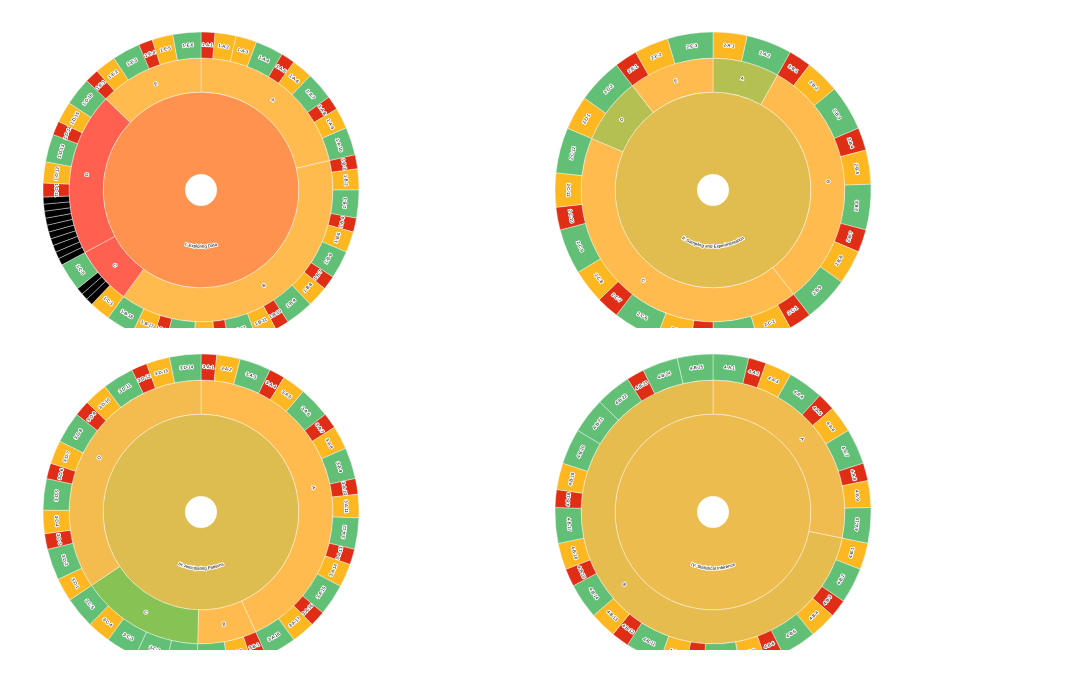
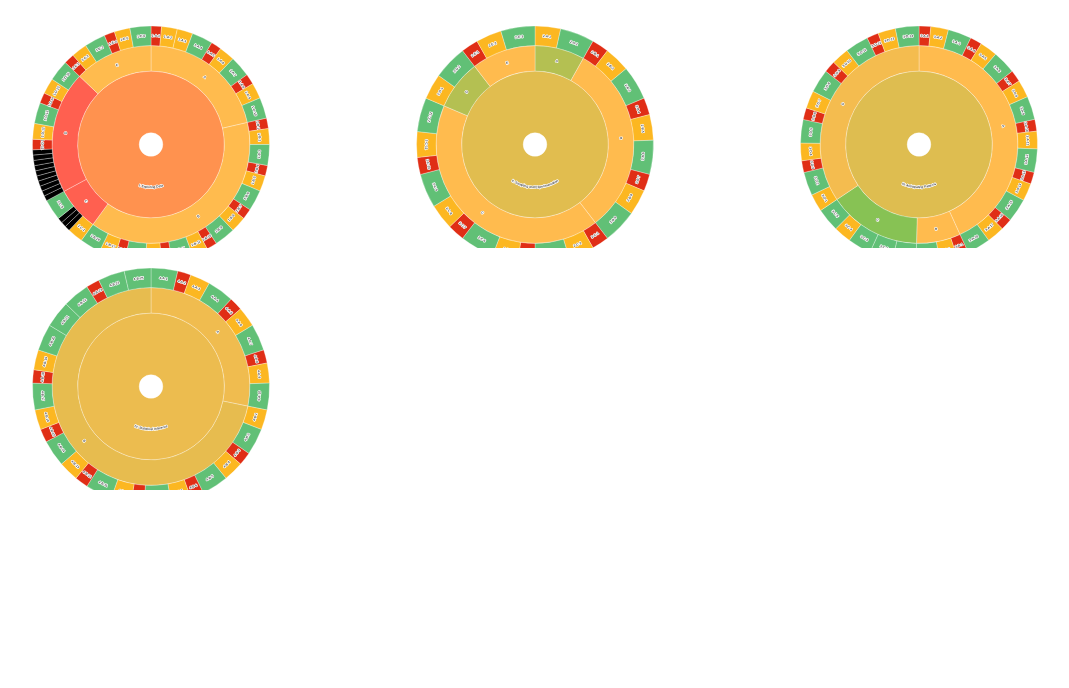
Before and after one commit to avazhr/avazhr.github.io, a plain HTML site: page zoomableSunburstv6.0.html in a window 1280 px wide. Shown: the whole page, without its empty margins (7-1076 px from the left). Drawn offline with nearby package versions, Linux system fonts and the light colour scheme.

Commit message:
moved position

```diff
--- a/zoomableSunburstv5.0.html
+++ b/zoomableSunburstv6.0.html
@@ -130,8 +130,8 @@
 
 
         var innerSVG = d3.select('body').append('svg')
-                .attr('width','40vw')  //try to use 'vw', 'vh'
-                .attr('height','40vh')
+                .attr('width','30vw')  //try to use 'vw', 'vh'
+                .attr('height','30vh')
                 .attr('viewBox', `-500 -455 ${width} ${height}`)
                 .on('click', () => focusOn1()); // Reset zoom on canvas click
             //using json
@@ -262,8 +262,8 @@
             return d.data.name.length * CHAR_SPACE < perimeter;
         };
             var innerSVG2 = d3.select('body').append('svg')
-                .attr('width', '40vw')
-                .attr('height', '40vh' )
+                .attr('width', '30vw')
+                .attr('height', '30vh' )
                 .attr('viewBox', ` -500 -455 ${width} ${height}`)
                 .on('click', () => focusOn2()); // Reset zoom on canvas click
 
@@ -390,8 +390,8 @@
             return dOne.data.name.length * CHAR_SPACE < perimeter;
         };
         var innerSVG3 = d3.select('body').append('svg')
-                .attr('width', '40vw')
-                .attr('height', '40vh')
+                .attr('width', '30vw')
+                .attr('height', '30vh')
                 .attr('viewBox', ` -500 -455 ${width} ${height}`)
                 .on('click', () => focusOn3()); // Reset zoom on canvas click
 
@@ -530,8 +530,8 @@ const textFits4 = dOne => {
             return dOne.data.name.length * CHAR_SPACE < perimeter;
         };
 var innerSVG4 = d3.select('body').append('svg')
-                .attr('width', '40vw')  //try to use 'vw', 'vh'
-                .attr('height', '40vh ')
+                .attr('width', '30vw')  //try to use 'vw', 'vh'
+                .attr('height', '3s0vh ')
                 .attr('viewBox', `-500 -455 ${width} ${height}`)
                 .on('click', () => focusOn4()); // Reset zoom on canvas click
             //using json
```
Also changed, not shown: index.html (+1 -1 lines), 1 other file.
